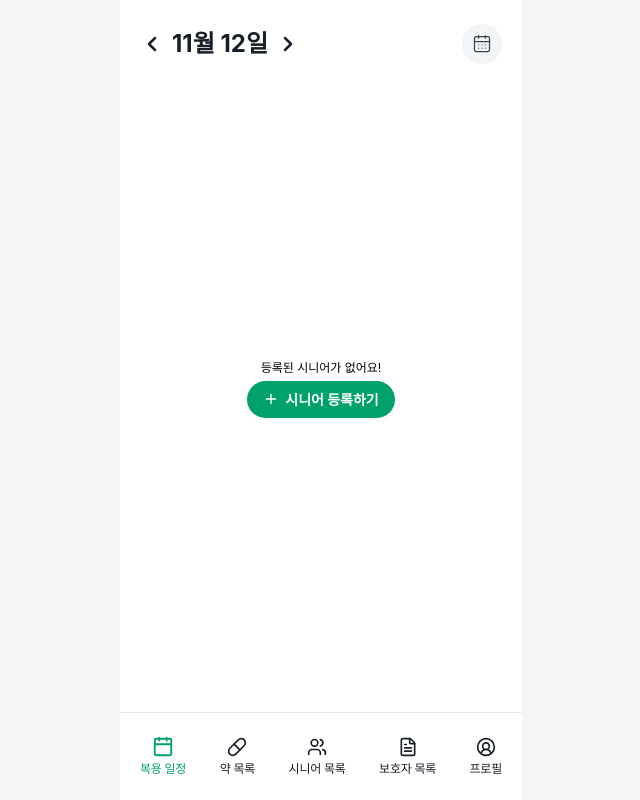
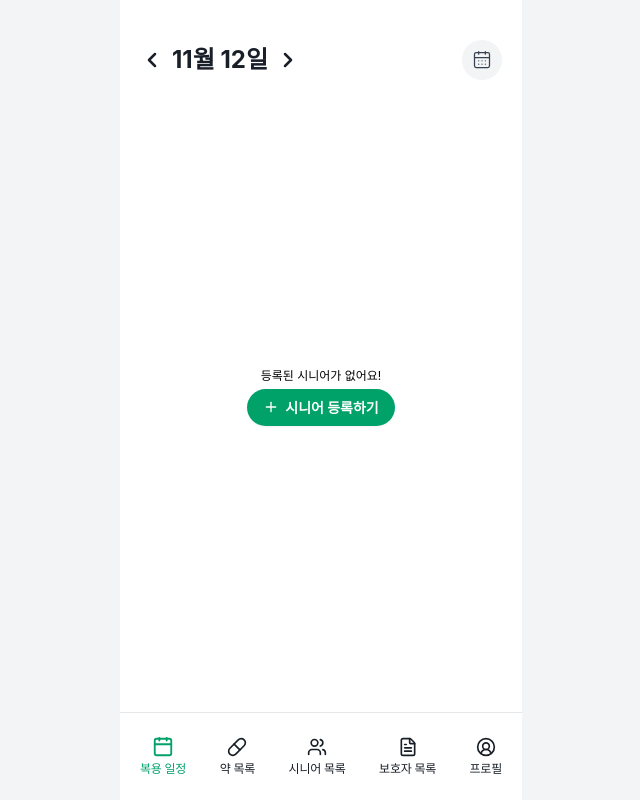
Before and after one commit to Line4Thon-Team24/TTAREUREUNG-CLIENT, a React (Vite) app: page /schedule in a window 1280 px wide. Shown: the whole page, without its empty margins (319-959 px from the left). Built offline with nearby package versions, Linux system fonts and the light colour scheme; a web font is replaced by a local one.

Commit message:
style: 복용 일정 날짜 헤더 상단 여백 pt-10으로 조정

```diff
--- a/src/components/schedule/DateNavigator.tsx
+++ b/src/components/schedule/DateNavigator.tsx
@@ -19,7 +19,7 @@ export default function DateNavigator({
   onCalendarClick,
 }: DateNavigatorProps) {
   return (
-    <header className="flex items-center justify-between px-5 pt-6">
+    <header className="flex items-center justify-between px-5 pt-10">
       <div className="flex items-center gap-2 text-[#191F28]">
         <button
           type="button"
```
